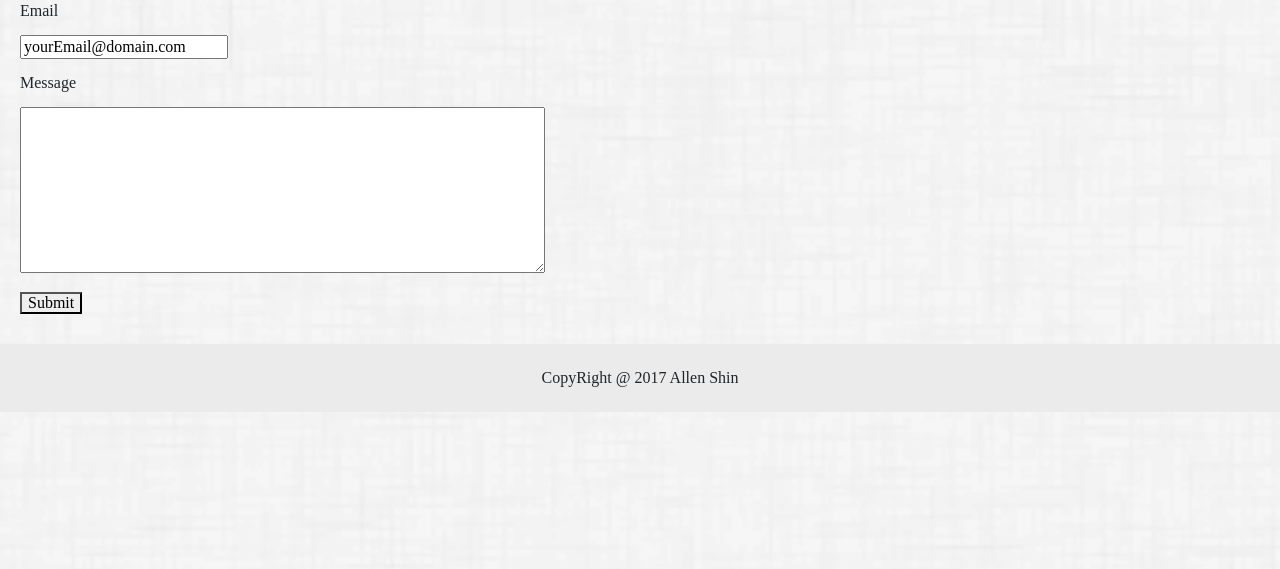
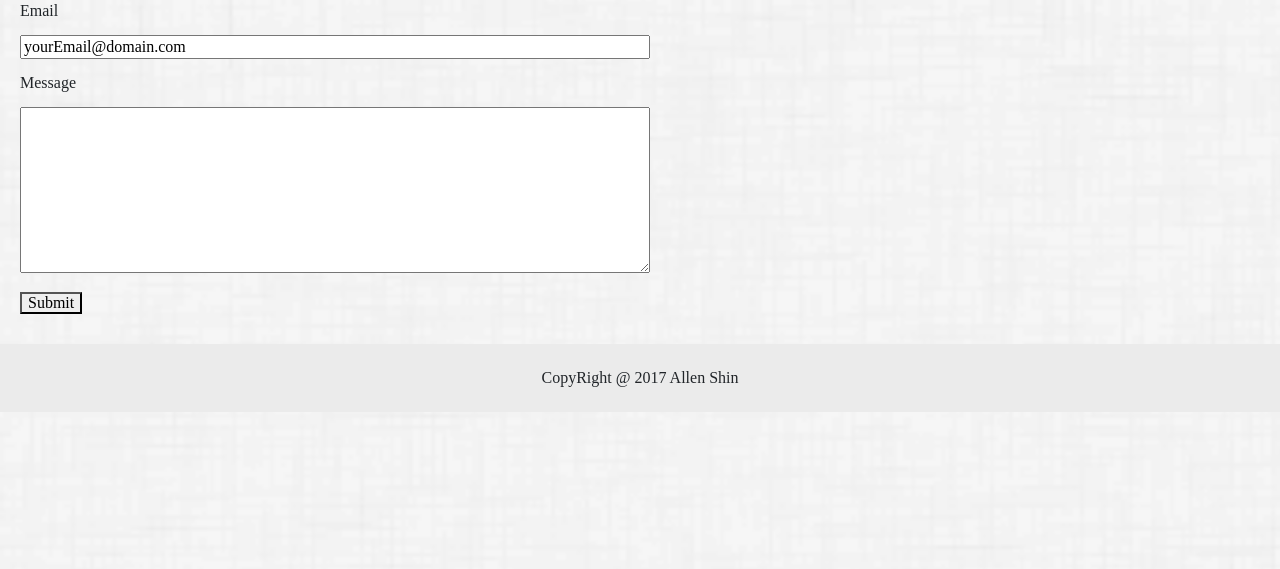
Before and after one commit to geeuho/Bootstrap-Portfolio, a plain HTML site: page contact.html in a window 1280 px wide. Shown: the part 231-800 px from the top of the page. Drawn offline with nearby package versions, Linux system fonts and the light colour scheme.

Commit message:
textboxedit

```diff
--- a/assets/css/style.css
+++ b/assets/css/style.css
@@ -83,6 +83,11 @@ div{
 }
 input{
 	clear:left;
+	width:100%;
+}
+textarea{
+	width:100%;
+}
 }
 header{
 	padding:1em;
```
